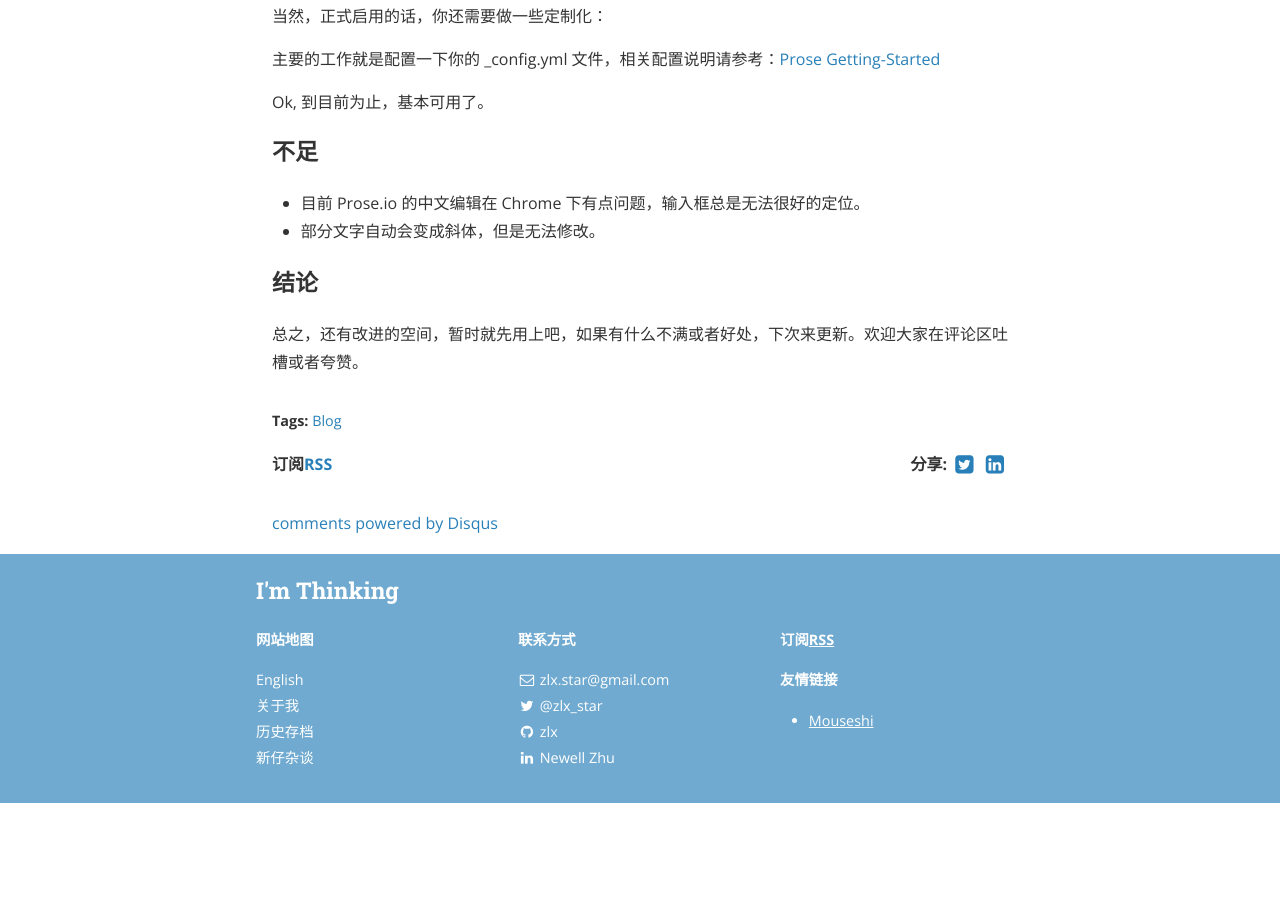
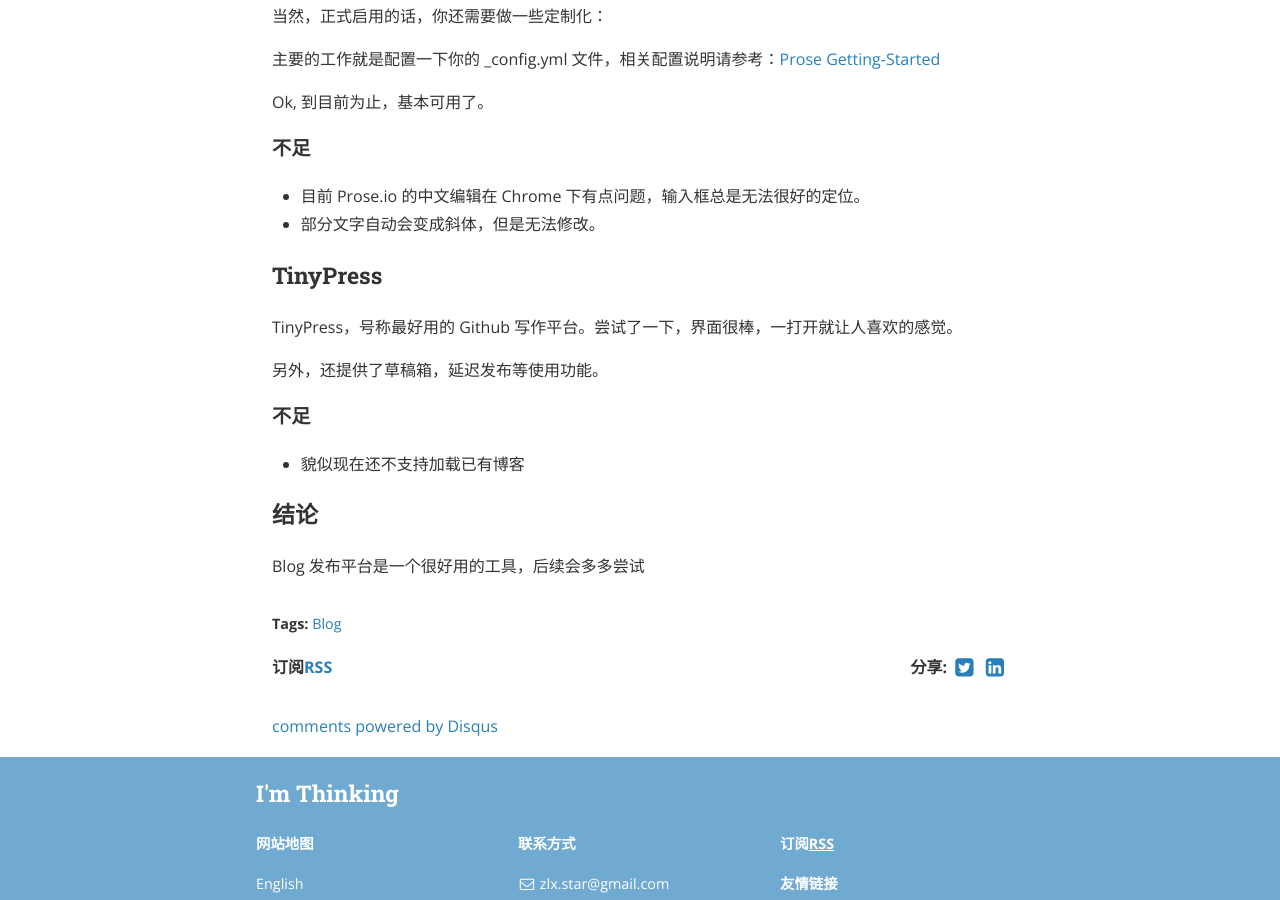
Before and after one commit to zlx/zlx.github.com, a Jekyll site: the page built from _posts/2016-01-29-hello-prose.md, in a window 1280 px wide and 900 px high, scrolled down 626 px. Built offline with Jekyll 4.4.1, drawn with Linux system fonts in a browser that asks for light colours; nearby versions of some CDN libraries; comment, search, counter and statistics services are not loaded; a style sheet for code colours, icons or effects is not loaded; before the commit the page ends 1429 px from its top, so only the background shows below that.

Commit message:
Update 2016-01-29-hello-prose.md

```diff
--- a/_posts/2016-01-29-hello-prose.md
+++ b/_posts/2016-01-29-hello-prose.md
@@ -34,11 +34,21 @@ title: Prose.io 来了
 
 Ok, 到目前为止，基本可用了。
 
-### 不足
+#### 不足
 
 - 目前 Prose.io 的中文编辑在 Chrome 下有点问题，输入框总是无法很好的定位。
 - 部分文字自动会变成斜体，但是无法修改。
 
+### TinyPress
+
+TinyPress，号称最好用的 Github 写作平台。尝试了一下，界面很棒，一打开就让人喜欢的感觉。
+
+另外，还提供了草稿箱，延迟发布等使用功能。
+
+#### 不足
+
+- 貌似现在还不支持加载已有博客
+
 ### 结论
 
-总之，还有改进的空间，暂时就先用上吧，如果有什么不满或者好处，下次来更新。欢迎大家在评论区吐槽或者夸赞。
+Blog 发布平台是一个很好用的工具，后续会多多尝试
```
